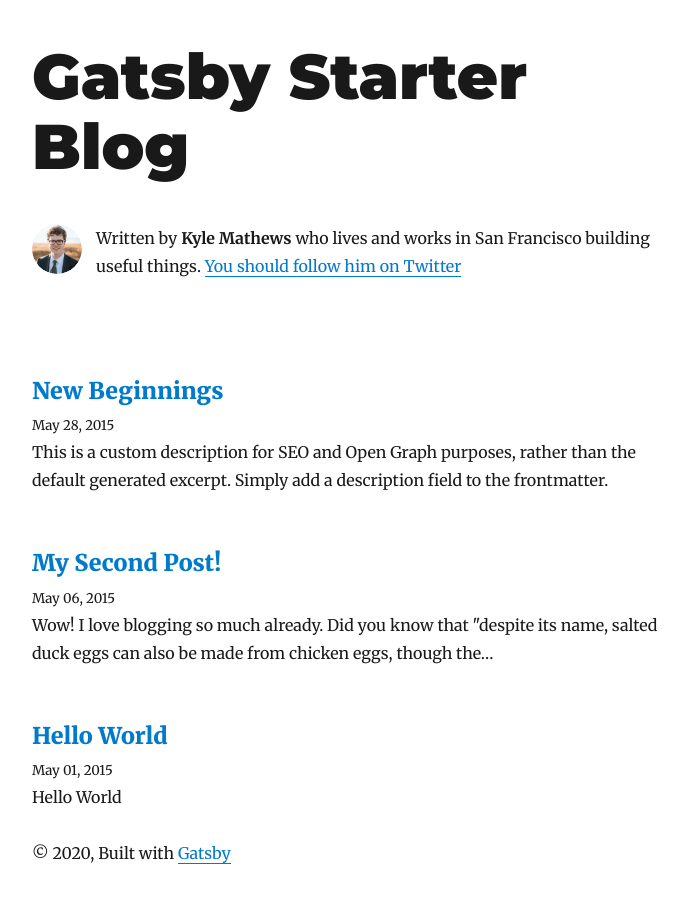
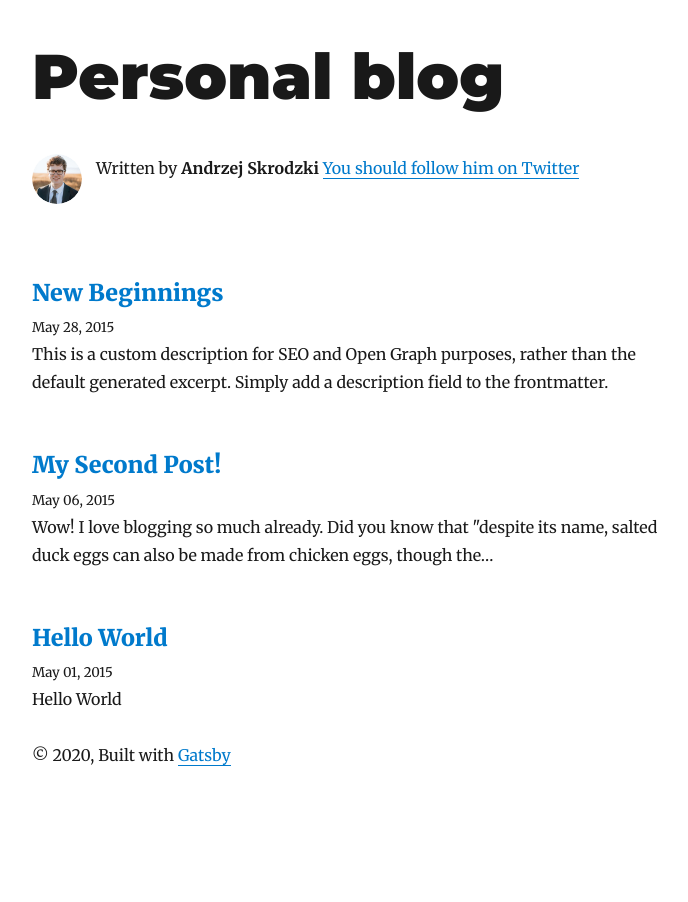
Before and after one commit to endrjuskr/endrjuskr.github.io, a Gatsby site: page / in a window 1280 px wide. Shown: the whole page, without its empty margins (293-981 px from the left). After the commit the page ends 811 px from the top, so only its background shows below. Built offline with nearby package versions, Linux system fonts and the light colour scheme; Gatsby itself is replaced by a stand-in of ours; some packages are replaced by stand-ins of ours.

Commit message:
Basic info.

```diff
--- a/gatsby-config.js
+++ b/gatsby-config.js
@@ -1,14 +1,16 @@
 module.exports = {
   siteMetadata: {
-    title: `Gatsby Starter Blog`,
+    title: `Personal blog`,
     author: {
-      name: `Kyle Mathews`,
-      summary: `who lives and works in San Francisco building useful things.`,
+      name: `Andrzej Skrodzki`,
+      location: "Poland",
     },
     description: `A starter blog demonstrating what Gatsby can do.`,
     siteUrl: `https://gatsby-starter-blog-demo.netlify.com/`,
     social: {
-      twitter: `kylemathews`,
+      twitter: `endrjuskr`,
+      github: `endrjuskr`,
+      linkedin: `askrodzki`
     },
   },
   plugins: [
--- a/src/components/bio.js
+++ b/src/components/bio.js
@@ -25,10 +25,14 @@
         siteMetadata {
           author {
             name
-            summary
+            webiste
+            location
+            employer
           }
           social {
             twitter
+            github
+            linkedin
           }
         }
       }
```
